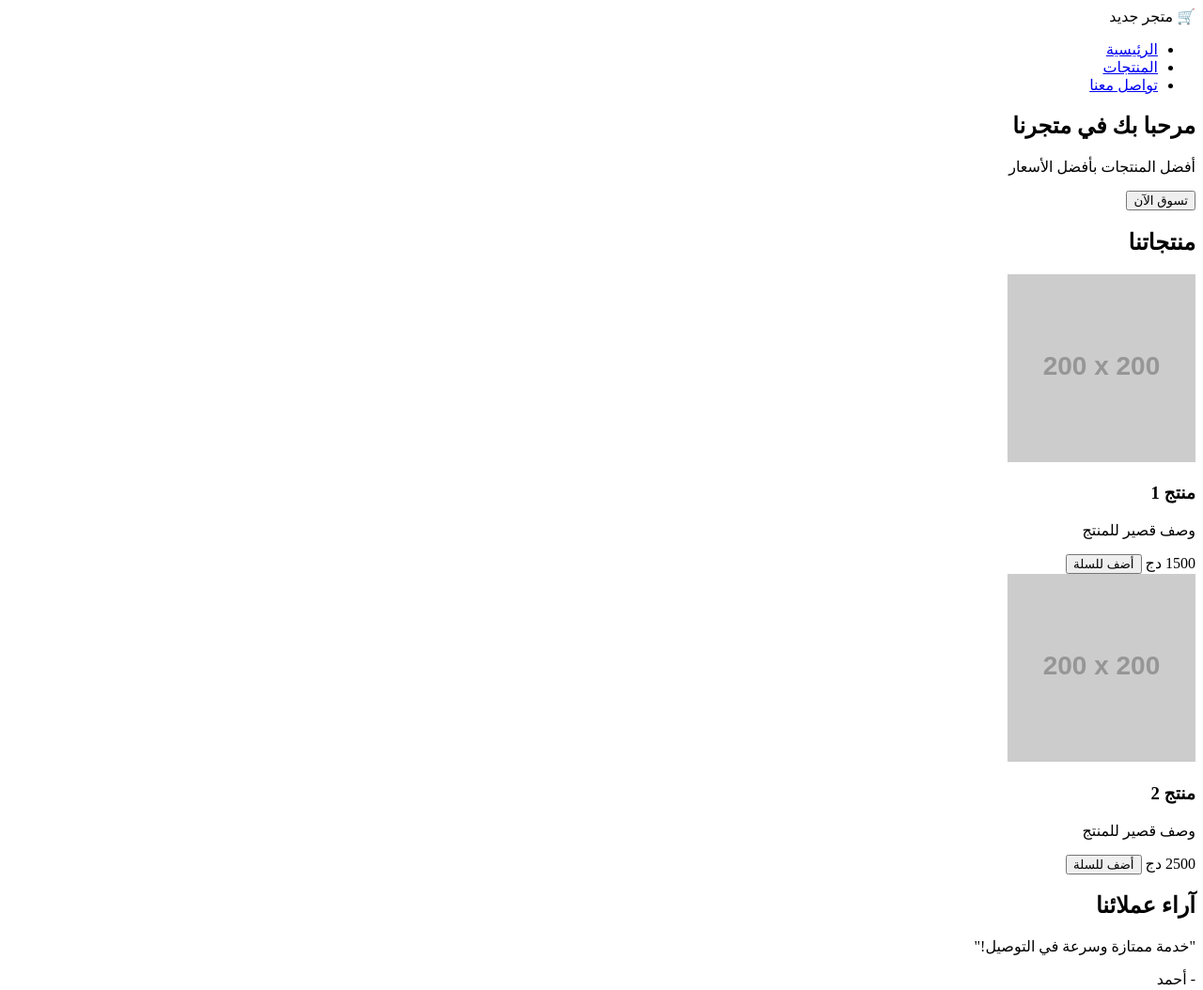
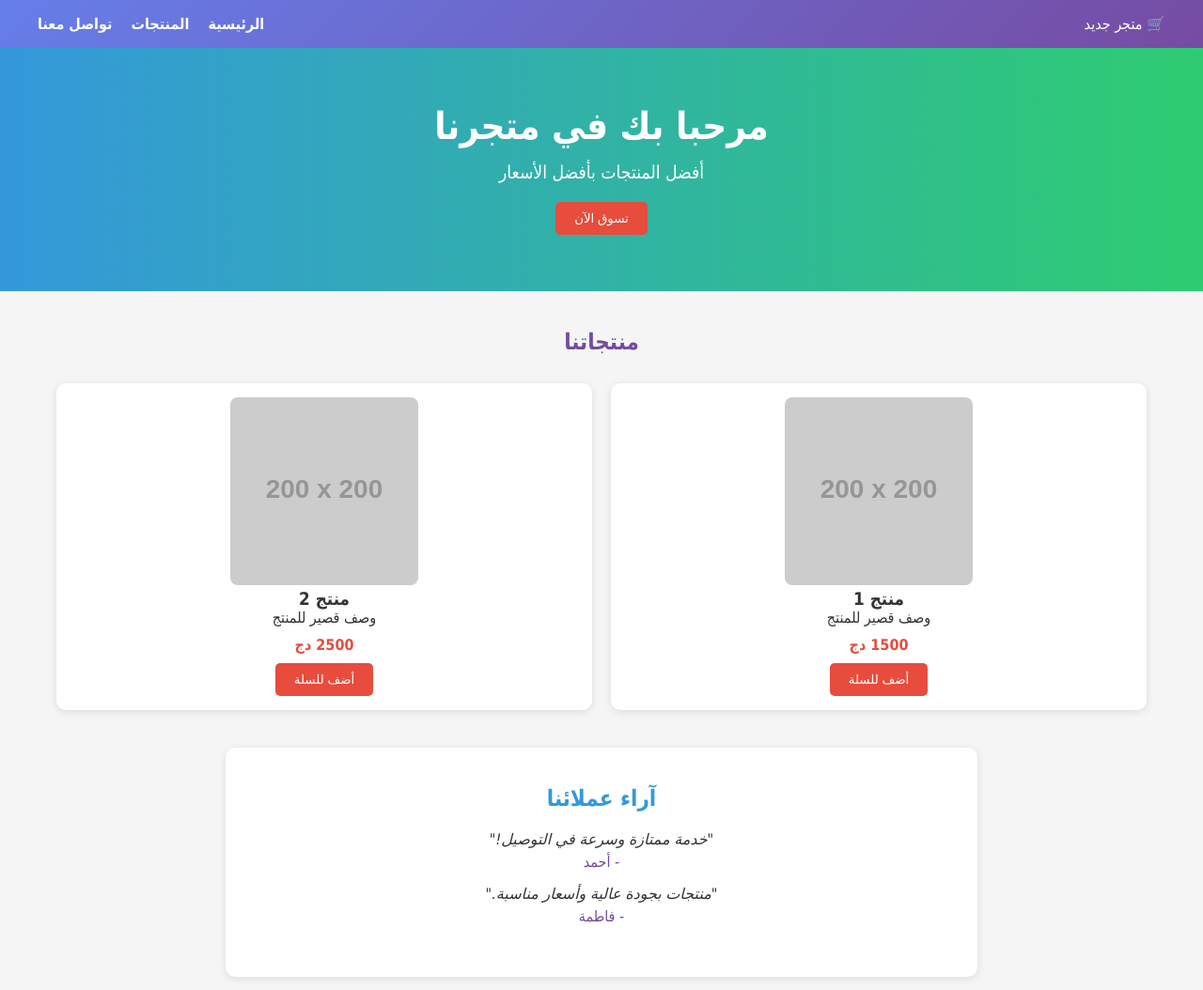
Before and after one commit to sidahmedsiso15-debug/marketplace-dz, a plain HTML site: page index.html in a window 1280 px wide. Shown: the top 1054 px of the page at 94% size. Drawn offline with Linux system fonts and the light colour scheme; placeholder pictures from the web are drawn by us.

Commit message:
Update index.html

```diff
--- a/index.html
+++ b/index.html
@@ -4,7 +4,40 @@
   <meta charset="UTF-8">
   <meta name="viewport" content="width=device-width, initial-scale=1.0">
   <title>متجر جديد - Marketplace DZ</title>
-  <link rel="stylesheet" href="style.css">
+  <style>
+    * { margin: 0; padding: 0; box-sizing: border-box; }
+    body { font-family: Tahoma, Arial, sans-serif; background: #f5f5f5; color: #333; }
+
+    /* الهيدر */
+    .header { background: linear-gradient(135deg,#667eea,#764ba2); color: #fff; padding: 1rem; }
+    .header-content { max-width: 1200px; margin: auto; display: flex; justify-content: space-between; align-items: center; }
+    nav ul { list-style: none; display: flex; gap: 20px; }
+    nav a { color: #fff; text-decoration: none; font-weight: bold; }
+
+    /* قسم الترحيب */
+    .hero { text-align: center; padding: 60px 20px; background: linear-gradient(to right,#3498db,#2ecc71); color: white; }
+    .hero h1 { font-size: 2.5rem; margin-bottom: 15px; }
+    .hero p { font-size: 1.2rem; margin-bottom: 20px; }
+    .btn { background: #e74c3c; color: white; border: none; padding: 10px 20px; border-radius: 5px; cursor: pointer; }
+
+    /* المنتجات */
+    .products { max-width: 1200px; margin: 40px auto; padding: 0 20px; }
+    .products h2 { text-align: center; margin-bottom: 30px; color: #764ba2; }
+    .product-grid { display: grid; grid-template-columns: repeat(auto-fit,minmax(250px,1fr)); gap: 20px; }
+    .product-card { background: #fff; border-radius: 10px; padding: 15px; box-shadow: 0 2px 8px rgba(0,0,0,0.1); text-align: center; }
+    .product-card img { max-width: 100%; border-radius: 8px; }
+    .price { display: block; margin: 10px 0; font-weight: bold; color: #e74c3c; }
+
+    /* آراء العملاء */
+    .testimonials { background: #fff; padding: 40px 20px; margin: 40px auto; max-width: 800px; border-radius: 10px; box-shadow: 0 2px 8px rgba(0,0,0,0.1); }
+    .testimonials h2 { text-align: center; margin-bottom: 20px; color: #3498db; }
+    .testimonial { margin-bottom: 15px; text-align: center; }
+    .testimonial p { font-style: italic; }
+    .testimonial span { display: block; margin-top: 5px; color: #764ba2; }
+
+    /* الفوتر */
+    .contact { background: #764ba2; color: white; text-align: center; padding: 40px 20px; margin-top: 40px; }
+  </style>
 </head>
 <body>
   <!-- الهيدر -->
```
